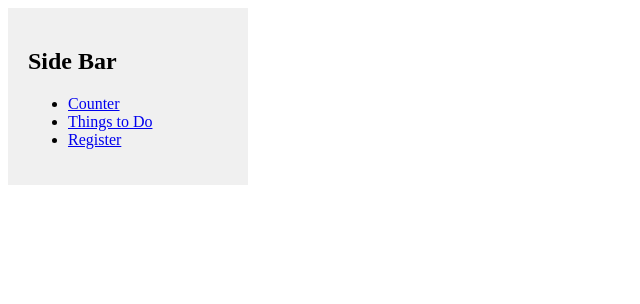
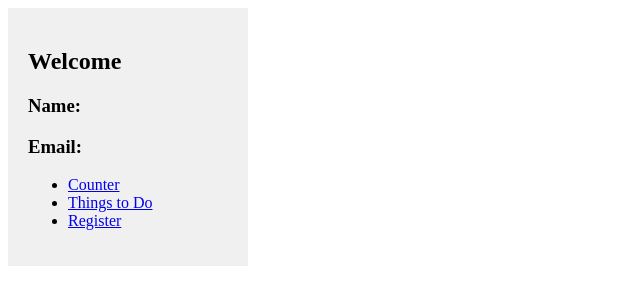
Before and after one commit to Emilio2207/project-vue, a Vue app: page / in a window 1280 px wide. Shown: the top 304 px of the page, without its empty margins (0-640 px from the left). Built offline with nearby package versions, Linux system fonts and the light colour scheme.

Commit message:
store | pinia

```diff
--- a/src/components/Sidebar.vue
+++ b/src/components/Sidebar.vue
@@ -1,6 +1,8 @@
 <template>
-  <div class="sidebar">
-    <h2>Side Bar</h2>
+  <div class="sideBar">
+    <h2>Welcome</h2>
+    <h3>Name: {{ name }}</h3>
+    <h3>Email: {{ email }}</h3>
     <ul>
       <li><router-link to="/mycounter">Counter</router-link></li>
       <li><router-link to="/things-to-do">Things to Do</router-link></li>
@@ -9,10 +11,30 @@
   </div>
 </template>
 
-<script setup></script>
+<script setup>
+import { useRegisterStore } from "@/modules/record/stores/registerStore.js";
+import { ref, watch } from "vue";
+
+const registerStore = useRegisterStore();
+const name = ref(registerStore.name.value);
+const email = ref(registerStore.email.value);
+
+watch(
+  () => registerStore.name,
+  (newValue) => {
+    name.value = newValue;
+  }
+);
+watch(
+  () => registerStore.email,
+  (newValue) => {
+    email.value = newValue;
+  }
+);
+</script>
 
 <style scoped>
-.sidebar {
+.sideBar {
   width: 200px;
   background-color: #f0f0f0;
   padding: 20px;
--- /dev/null
+++ b/src/modules/record/stores/registerStore.js
@@ -0,0 +1,12 @@
+import { defineStore } from "pinia";
+import { ref } from "vue";
+
+export const useRegisterStore = defineStore("register", () => {
+  const name = ref("");
+  const email = ref("");
+  const saveRecord = (nameForm, emailForm) => {
+    name.value = nameForm;
+    email.value = emailForm;
+  };
+  return { name, email, saveRecord };
+});
--- a/src/modules/record/views/RecordView.vue
+++ b/src/modules/record/views/RecordView.vue
@@ -8,6 +8,7 @@
       <div class="form">
         <label for="name">Name:</label>
         <Field
+          v-model="name"
           type="text"
           name="name"
           id="name"
@@ -18,6 +19,7 @@
       <div class="form">
         <label for="email">Email:</label>
         <Field
+          v-model="email"
           type="email"
           name="email"
           id="email"
@@ -35,8 +37,16 @@
 <script setup>
 import { Form, Field, ErrorMessage } from "vee-validate";
 import { schema } from "../schemas/validationSchema.js";
+import { useRegisterStore } from "../stores/registerStore.js";
+import { ref } from "vue";
+
+const registerStore = useRegisterStore();
+
+const name = ref("");
+const email = ref("");
 
 const onSubmit = () => {
+  registerStore.saveRecord(name.value, email.value);
   console.log("Submitted Form");
 };
 </script>
```
